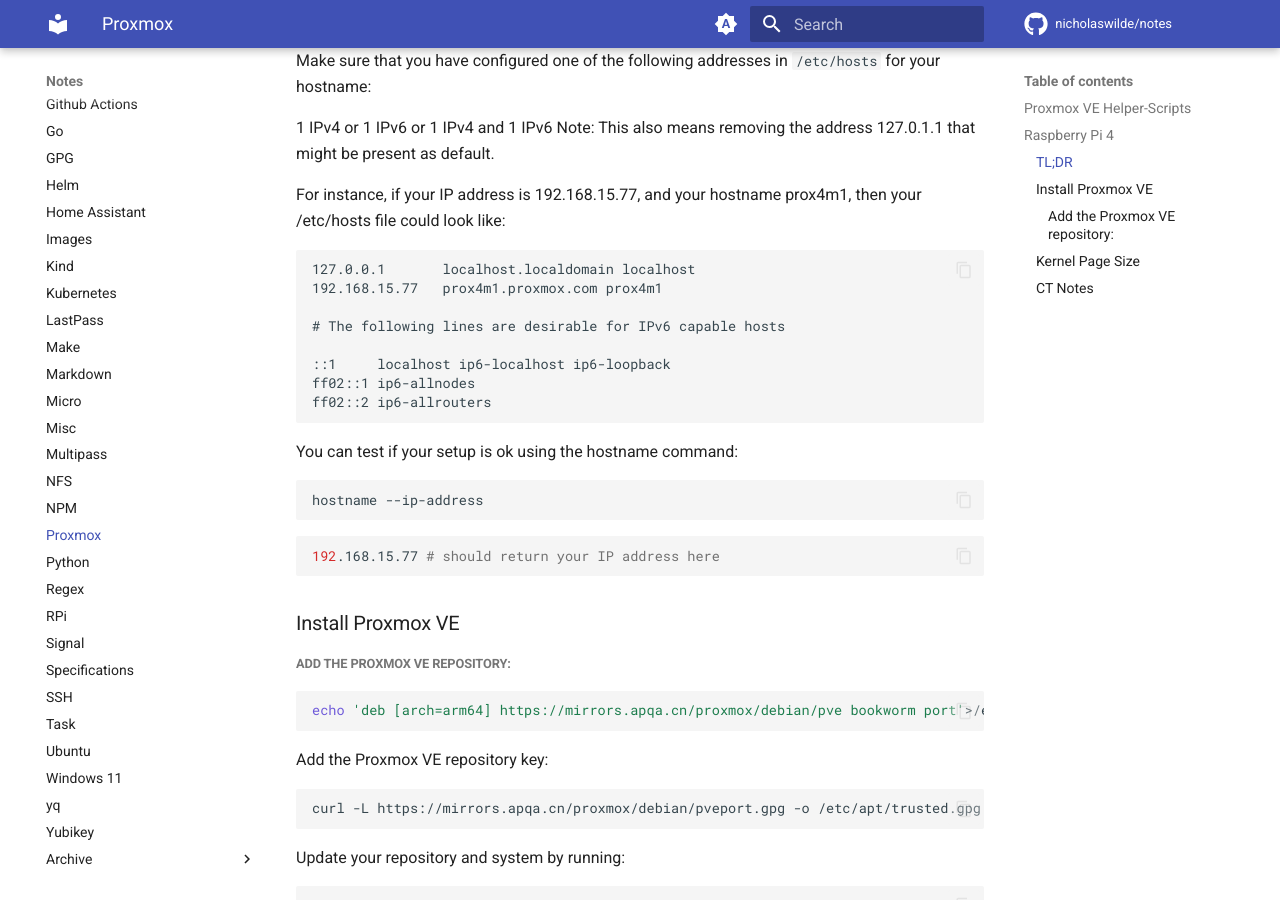
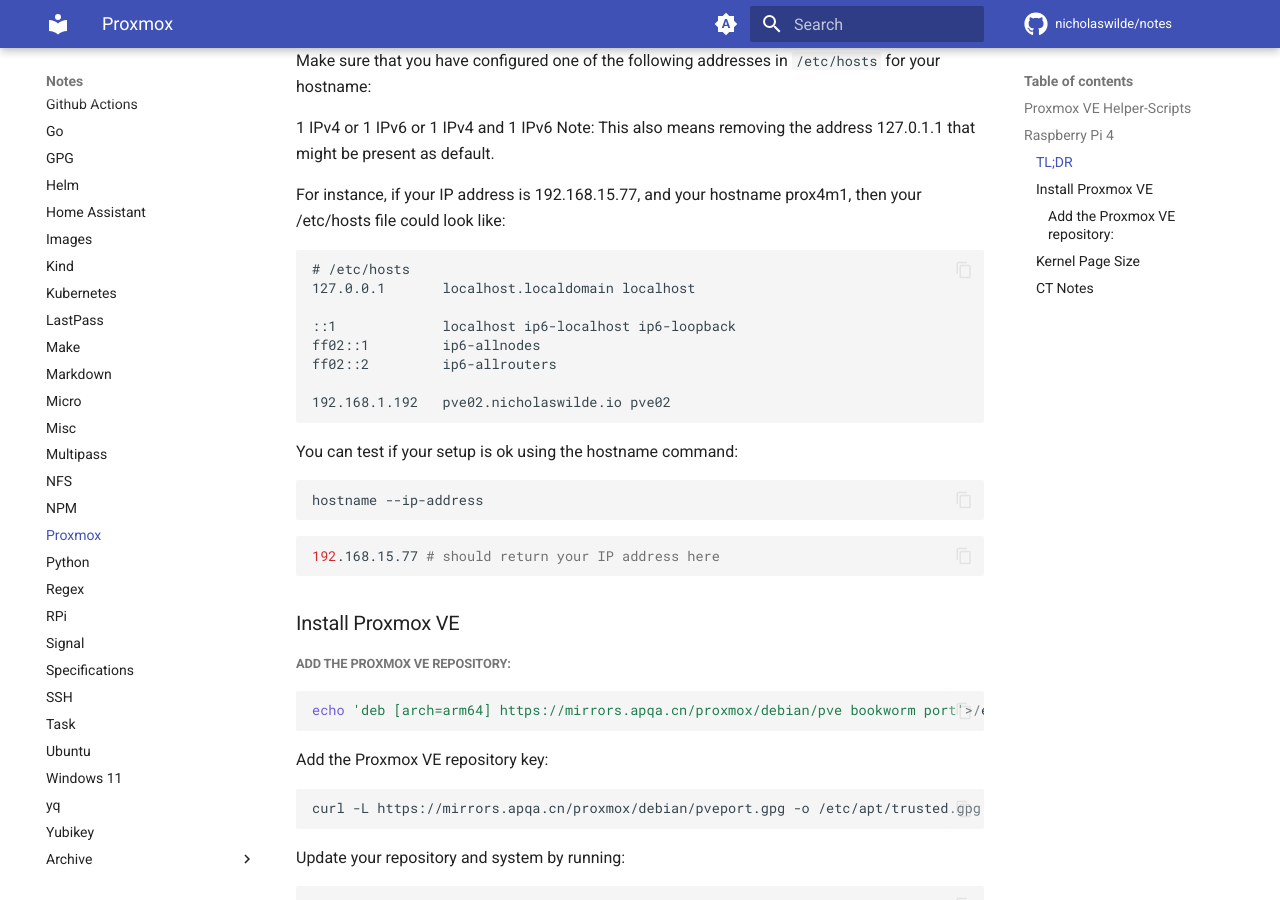
Before and after one commit to nicholaswilde/notes, an MkDocs documentation site: the page built from docs/proxmox.md, in a window 1280 px wide and 900 px high, scrolled down 1235 px. Built offline with MkDocs 1.6.1 and Material for MkDocs 9.7.7, drawn with Linux system fonts in a browser that asks for light colours; emoji names are drawn with the system emoji font; comment, search, counter and statistics services are not loaded.

Commit message:
Update proxmox.md

````diff
--- a/docs/proxmox.md
+++ b/docs/proxmox.md
@@ -69,14 +69,14 @@
 For instance, if your IP address is 192.168.15.77, and your hostname prox4m1, then your /etc/hosts file could look like:
 
 ```
+# /etc/hosts
 127.0.0.1       localhost.localdomain localhost
-192.168.15.77   prox4m1.proxmox.com prox4m1
 
-# The following lines are desirable for IPv6 capable hosts
+::1             localhost ip6-localhost ip6-loopback
+ff02::1         ip6-allnodes
+ff02::2         ip6-allrouters
 
-::1     localhost ip6-localhost ip6-loopback
-ff02::1 ip6-allnodes
-ff02::2 ip6-allrouters
+192.168.1.192   pve02.nicholaswilde.io pve02
 ```
 
 You can test if your setup is ok using the hostname command:
````
